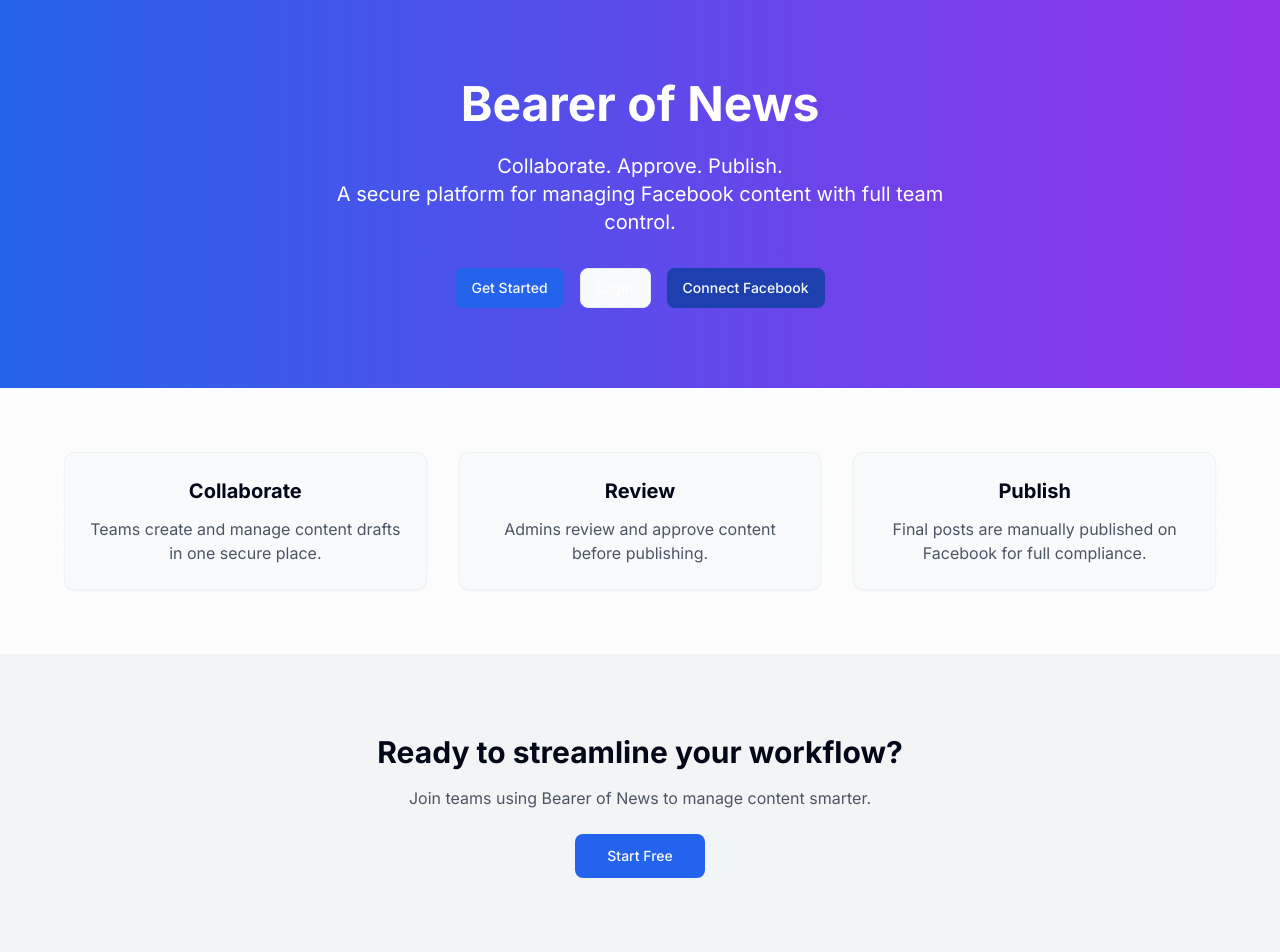
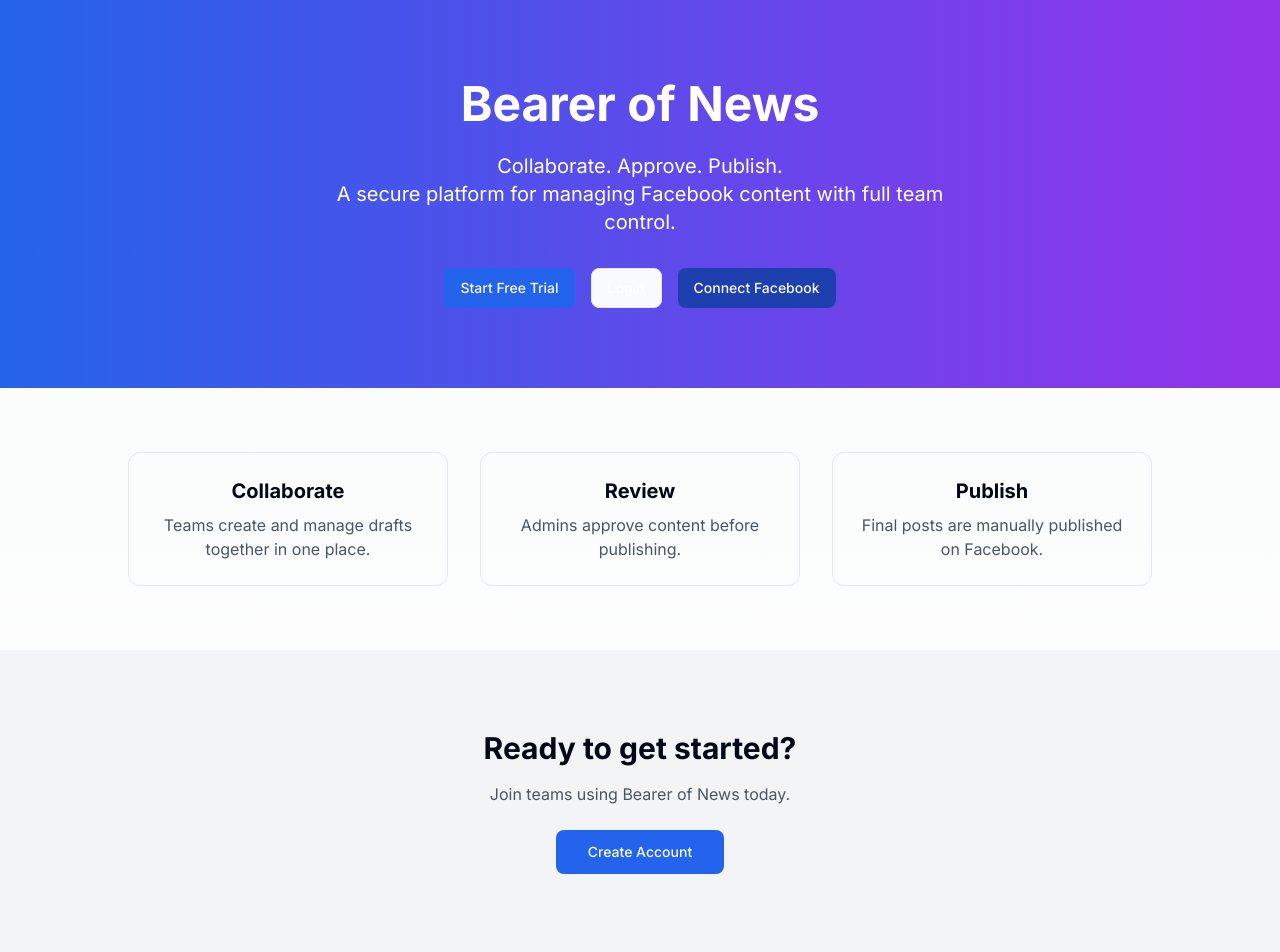
Before and after one commit to mose233/Bearer-of-News, a React (Vite) app: page /about in a window 1280 px wide. Shown: the top 952 px of the page. Built offline with nearby package versions, Linux system fonts and the light colour scheme.

Commit message:
Refactor Facebook login and update UI text
Refactor Facebook login implementation and update UI text for clarity.

```diff
--- a/src/pages/About.tsx
+++ b/src/pages/About.tsx
@@ -1,34 +1,31 @@
 import { useNavigate } from 'react-router-dom';
-import { supabase } from '@/lib/supabase';
 import { Button } from '@/components/ui/button';
-import { Card } from '@/components/ui/card';
 
 export default function Index() {
   const navigate = useNavigate();
 
   // =========================
-  // FACEBOOK CONNECT
+  // FACEBOOK CONNECT (REAL)
   // =========================
-  const handleFacebookLogin = async () => {
-    const { error } = await supabase.auth.signInWithOAuth({
-      provider: 'facebook',
-      options: {
-        redirectTo: window.location.origin
-      }
-    });
+  const connectFacebook = () => {
+    const appId = "3796273373998643"; // your Facebook App ID
+    const redirectUri = "https://xnewsapp.com/facebook/callback";
 
-    if (error) {
-      console.error(error);
-      alert('Facebook login failed');
-    }
+    const fbUrl = `https://www.facebook.com/v18.0/dialog/oauth?client_id=${appId}&redirect_uri=${encodeURIComponent(
+      redirectUri
+    )}&scope=email,public_profile&response_type=code`;
+
+    window.location.href = fbUrl;
   };
 
   return (
     <div className="min-h-screen bg-gradient-to-b from-gray-50 to-white">
 
-      {/* HERO */}
-      <section className="py-20 px-4 text-center bg-gradient-to-r from-blue-600 to-purple-600 text-white">
-        <h1 className="text-5xl font-bold mb-6">Bearer of News</h1>
+      {/* HERO SECTION */}
+      <section className="py-20 px-6 text-center bg-gradient-to-r from-blue-600 to-purple-600 text-white">
+        <h1 className="text-5xl font-bold mb-6">
+          Bearer of News
+        </h1>
 
         <p className="text-xl max-w-2xl mx-auto mb-8">
           Collaborate. Approve. Publish.
@@ -37,8 +34,9 @@
         </p>
 
         <div className="flex justify-center gap-4 flex-wrap">
+
           <Button onClick={() => navigate('/signup')}>
-            Get Started
+            Start Free Trial
           </Button>
 
           <Button variant="outline" onClick={() => navigate('/login')}>
@@ -46,38 +44,39 @@
           </Button>
 
           <Button
+            onClick={connectFacebook}
             className="bg-blue-800 hover:bg-blue-900"
-            onClick={handleFacebookLogin}
           >
             Connect Facebook
           </Button>
+
         </div>
       </section>
 
       {/* FEATURES */}
-      <section className="py-16 px-4">
-        <div className="max-w-6xl mx-auto grid md:grid-cols-3 gap-8">
+      <section className="py-16 px-6">
+        <div className="max-w-5xl mx-auto grid md:grid-cols-3 gap-8">
 
-          <Card className="p-6 text-center">
-            <h3 className="text-xl font-bold mb-3">Collaborate</h3>
+          <div className="p-6 border rounded-xl text-center">
+            <h3 className="text-xl font-bold mb-2">Collaborate</h3>
             <p className="text-gray-600">
-              Teams create and manage content drafts in one secure place.
+              Teams create and manage drafts together in one place.
             </p>
-          </Card>
+          </div>
 
-          <Card className="p-6 text-center">
-            <h3 className="text-xl font-bold mb-3">Review</h3>
+          <div className="p-6 border rounded-xl text-center">
+            <h3 className="text-xl font-bold mb-2">Review</h3>
             <p className="text-gray-600">
-              Admins review and approve content before publishing.
+              Admins approve content before publishing.
             </p>
-          </Card>
+          </div>
 
-          <Card className="p-6 text-center">
-            <h3 className="text-xl font-bold mb-3">Publish</h3>
+          <div className="p-6 border rounded-xl text-center">
+            <h3 className="text-xl font-bold mb-2">Publish</h3>
             <p className="text-gray-600">
-              Final posts are manually published on Facebook for full compliance.
+              Final posts are manually published on Facebook.
             </p>
-          </Card>
+          </div>
 
         </div>
       </section>
@@ -85,20 +84,20 @@
       {/* CTA */}
       <section className="py-20 text-center bg-gray-100">
         <h2 className="text-3xl font-bold mb-4">
-          Ready to streamline your workflow?
+          Ready to get started?
         </h2>
 
         <p className="mb-6 text-gray-600">
-          Join teams using Bearer of News to manage content smarter.
+          Join teams using Bearer of News today.
         </p>
 
         <Button size="lg" onClick={() => navigate('/signup')}>
-          Start Free
+          Create Account
         </Button>
       </section>
 
       {/* FOOTER */}
-      <footer className="py-8 text-center text-gray-500 text-sm">
+      <footer className="py-6 text-center text-gray-500 text-sm">
         © {new Date().getFullYear()} Bearer of News. All rights reserved.
       </footer>
 
```
